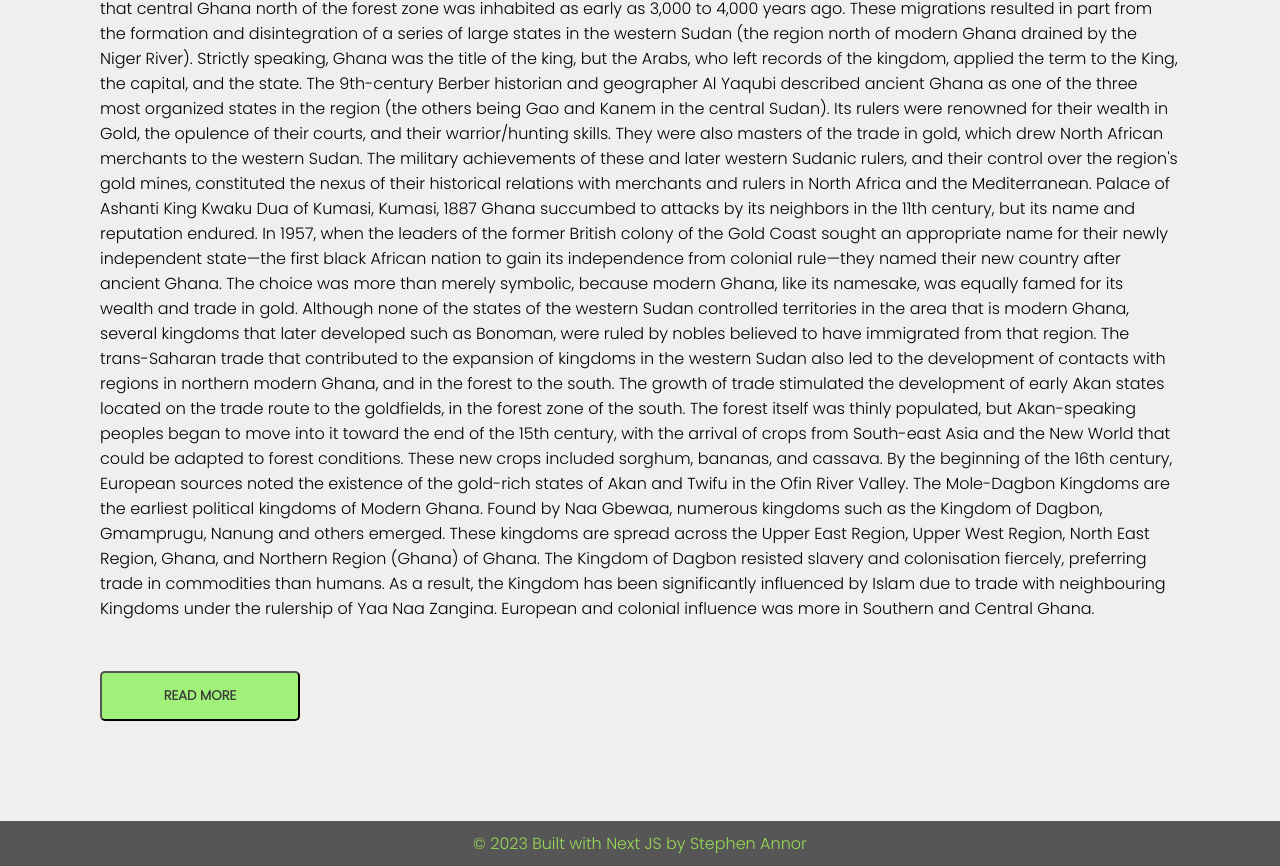
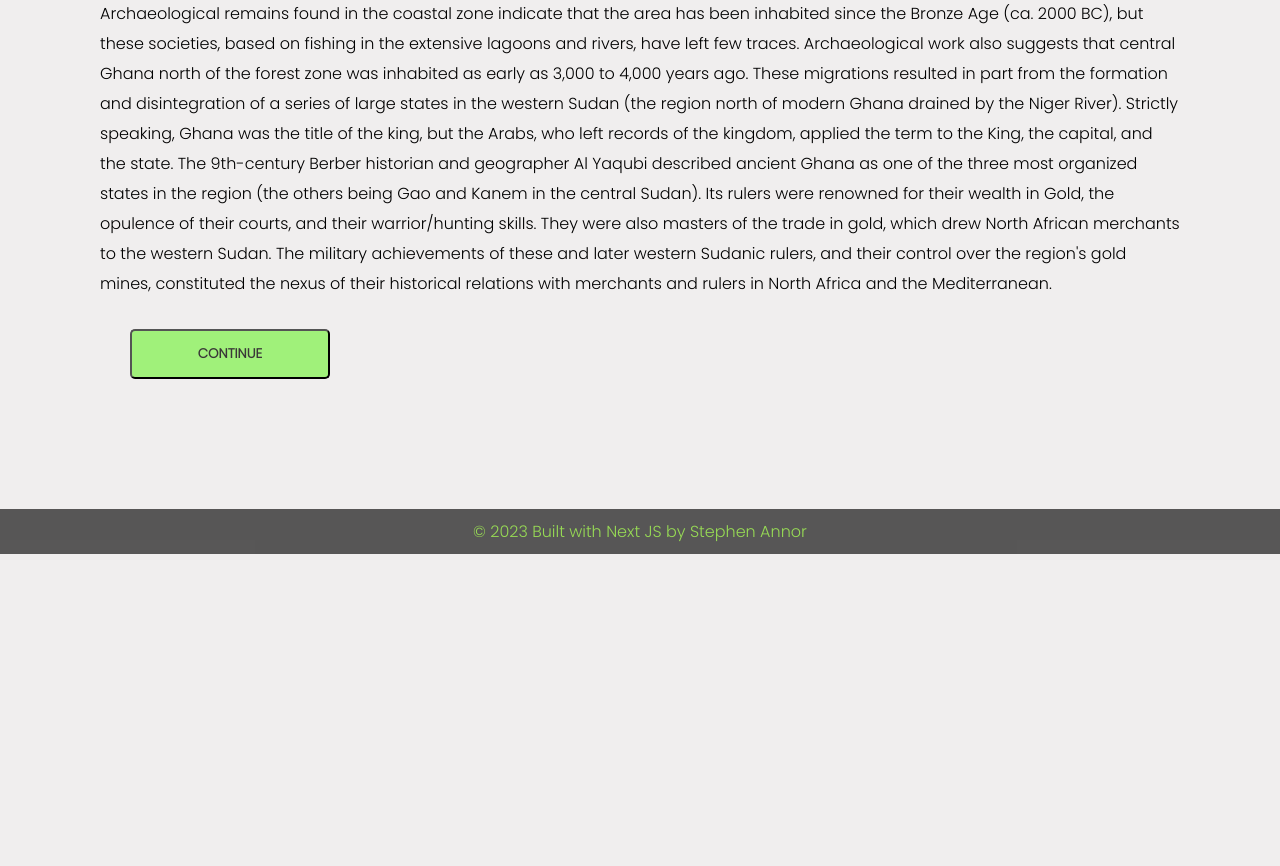
Before and after one commit to braincee/tourist-site, a Next.js app: page /about-us in a window 1280 px wide. Shown: the part 731-1597 px from the top of the page. After the commit the page ends 1285 px from the top, so only its background shows below. Built offline with nearby package versions, Linux system fonts and the light colour scheme; a web font is replaced by a local one.

Commit message:
changes 02

```diff
--- a/pages/about-us.js
+++ b/pages/about-us.js
@@ -1,9 +1,12 @@
-import React from 'react'
+import React, { useState } from 'react'
 import Logo from '../public/image/ghana-map.png'
 import Image from 'next/image'
 import Link from 'next/link'
 
 const AboutUS = () => {
+
+  const [ readMore, setReadMore ] = useState(false);
+
   return (
     <div className='about-us'>
       <div>
@@ -30,10 +33,6 @@ const AboutUS = () => {
          possibly have roots in the original Bono state settlement at Bono Manso. The Ashanti kingdom's government
          operated first as a loose network and eventually as a centralized empire-kingdom with an advanced, highly
          specialized bureaucracy centred on the capital Kumasi.
-         </p>
-        </div>
-        <div>
-          <p>
           By the end of 16th century, most of the ethnic groups constituting the modern Ghanaian population
             had settled in their present locations. Archaeological remains found in the coastal zone indicate
             that the area has been inhabited since the Bronze Age (ca. 2000 BC), but these societies, based on
@@ -49,6 +48,16 @@ const AboutUS = () => {
              merchants to the western Sudan. The military achievements of these and later western Sudanic
              rulers, and their control over the region's gold mines, constituted the nexus of their historical
              relations with merchants and rulers in North Africa and the Mediterranean.
+         </p>
+        </div>
+        <div>
+        <button onClick={() => setReadMore(!readMore)}>
+         { readMore ? 'Hide' : 'Continue' }
+         </button>
+         <div>
+          { readMore && (
+            <div>
+                <p>
             Palace of Ashanti King Kwaku Dua of Kumasi, Kumasi, 1887 Ghana succumbed to attacks by its neighbors
             in the 11th century, but its name and reputation endured. In 1957, when the leaders of the former
             British colony of the Gold Coast sought an appropriate name for their newly independent state—the
@@ -74,9 +83,13 @@ const AboutUS = () => {
             due to trade with neighbouring Kingdoms under the rulership of Yaa Naa Zangina. European and colonial
             influence was more in Southern and Central Ghana.
             </p>
+            <Link href="https://en.wikipedia.org/wiki/History_of_Ghana#Early_history" target='_blank'><button>Read More</button></Link>
+            </div>
+          )}
+         </div>
+
         </div>
     </div>
-    <Link href="https://en.wikipedia.org/wiki/History_of_Ghana#Early_history" target='_blank'><button>Read More</button></Link>
     </div>
 
   )
--- a/styles/general.css
+++ b/styles/general.css
@@ -215,7 +215,12 @@ footer {
   gap: 50px;
   min-height: 483px;
   padding: 100px;
+  line-height: 30px;
   font-family: 'Poppins', sans-serif;
+}
+
+.about-us button {
+  margin: 30px;
 }
 
 @media (max-width: 370px) {
```
Lines whose indentation alone changed are shown as unchanged.
